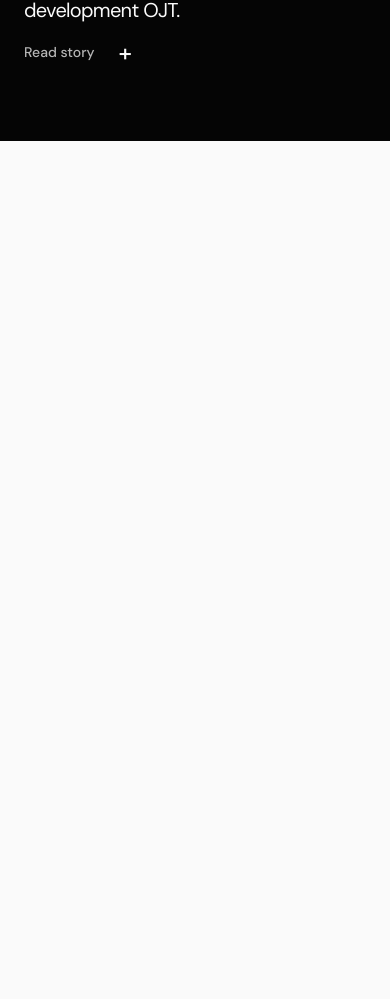
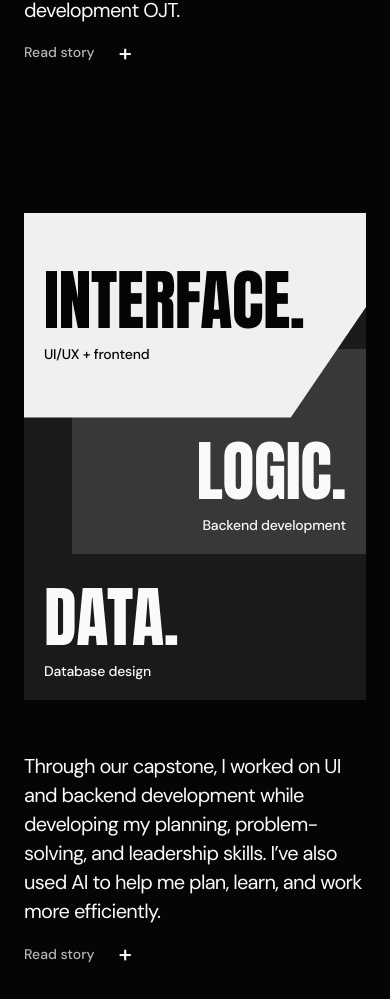
Before and after one commit to hanscsignacio/my-portfolio, a React (Vite) app: page / in a window 390 px wide. Shown: the part 2069-3068 px from the top of the page. Before the commit the page ends 2210 px from the top, so only its background shows below. Built offline with nearby package versions, Linux system fonts and the light colour scheme.

Commit message:
feat: add about approach section

```diff
--- a/src/components/About/About.css
+++ b/src/components/About/About.css
@@ -160,3 +160,102 @@
   line-height: 1.35;
   letter-spacing: -0.04em;
 }
+
+/* Approach layout and shared panel styles. */
+.about__approach {
+  padding-top: clamp(4rem, 7vw, 8rem);
+  padding-bottom: clamp(4rem, 7vw, 8rem);
+}
+
+.about__approach-inner {
+  max-width: 82rem;
+}
+
+.about__layers {
+  position: relative;
+  isolation: isolate;
+  width: 100%;
+  height: clamp(30rem, 40vw, 40rem);
+  margin: 0;
+  font-family: var(--font-display);
+  font-weight: 400;
+  line-height: 1;
+  letter-spacing: -0.025em;
+}
+
+.about__layer {
+  position: absolute;
+  display: flex;
+  flex-direction: column;
+  gap: 1rem;
+  padding: clamp(1.5rem, 3vw, 3rem);
+}
+
+.about__layer-word {
+  display: block;
+  width: max-content;
+  max-width: 100%;
+}
+
+.about__layer-caption {
+  display: block;
+  font-family: var(--font-body);
+  font-size: clamp(0.875rem, 1vw, 1rem);
+  font-weight: 500;
+  line-height: 1.3;
+  letter-spacing: -0.015em;
+}
+
+/* Interface panel. */
+.about__layer--interface {
+  z-index: 3;
+  top: 0;
+  left: 0;
+  width: 80%;
+  height: 50%;
+  justify-content: center;
+  background: #f0f0f0;
+  color: var(--about-ink);
+  font-size: clamp(4rem, 10.5vw, 10.5rem);
+  clip-path: polygon(0 0, 100% 0, 100% 46%, 78% 100%, 0 100%);
+}
+
+/* Logic panel. */
+.about__layer--logic {
+  z-index: 2;
+  top: 24%;
+  left: 26%;
+  width: 74%;
+  height: 42%;
+  align-items: flex-end;
+  justify-content: flex-end;
+  background: #383838;
+  color: var(--about-paper);
+  font-size: clamp(3.5rem, 8.2vw, 8.25rem);
+}
+
+/* Data panel. */
+.about__layer--data {
+  z-index: 1;
+  top: 12%;
+  right: 0;
+  bottom: 0;
+  left: 12%;
+  justify-content: flex-end;
+  background: #1a1a1a;
+  color: var(--about-paper);
+  font-size: clamp(3.5rem, 7.5vw, 8rem);
+}
+
+/* Capstone description. */
+.about__approach-content {
+  width: min(88%, 43rem);
+  margin-top: 3rem;
+  margin-left: 12%;
+}
+
+.about__approach-content .about-expandable-text__paragraph:first-child {
+  font-size: clamp(1.4rem, 2vw, 1.875rem);
+  line-height: 1.45;
+  letter-spacing: -0.03em;
+}
--- a/src/components/About/About.jsx
+++ b/src/components/About/About.jsx
@@ -1,5 +1,6 @@
 // About subsections.
 import AboutStory from "./AboutStory";
+import AboutApproach from "./AboutApproach";
 
 // About styles.
 import "./About.css";
@@ -60,6 +61,9 @@ function About() {
 
       {/* Personal introduction. */}
       <AboutStory />
+
+      {/* 'Interface, logic, and data.' Section */}
+      <AboutApproach />
     </section>
   );
 }
--- a/src/components/About/About.responsive.css
+++ b/src/components/About/About.responsive.css
@@ -111,3 +111,49 @@
     padding-bottom: 4rem;
   }
 }
+
+/* Approach: tablet and phone. */
+@media (max-width: 820px) {
+  .about__layers {
+    height: clamp(28rem, 125vw, 36rem);
+  }
+
+  .about__layer {
+    gap: 0.75rem;
+    padding: clamp(1.25rem, 4vw, 2rem);
+  }
+
+  .about__layer-caption {
+    font-size: 0.875rem;
+  }
+
+  .about__layer--interface {
+    width: 100%;
+    height: 42%;
+    font-size: clamp(2.75rem, 17vw, 7rem);
+  }
+
+  .about__layer--logic {
+    top: 28%;
+    left: 14%;
+    width: 86%;
+    height: 42%;
+    font-size: clamp(2.75rem, 17vw, 6rem);
+  }
+
+  .about__layer--data {
+    top: 14%;
+    left: 0;
+    font-size: clamp(2.75rem, 17vw, 6rem);
+  }
+
+  .about__approach-content {
+    width: 100%;
+    margin-top: 3rem;
+    margin-left: 0;
+  }
+
+  .about__approach-content .about-expandable-text__paragraph:first-child {
+    font-size: clamp(1.25rem, 3.5vw, 1.625rem);
+  }
+}
--- /dev/null
+++ b/src/components/About/AboutApproach.jsx
@@ -0,0 +1,56 @@
+// Capstone content and expandable text.
+import { approachContent } from "./aboutContent";
+import AboutExpandableText from "./AboutExpandableText";
+
+// Interface, logic, and data.
+function AboutApproach() {
+  return (
+    <section
+      className="about__scene about__approach"
+      id="about-approach"
+      aria-labelledby="approach-heading"
+    >
+      <div className="about__approach-inner">
+        {/* Layered headline. */}
+        <h3
+          className="about__layers"
+          id="approach-heading"
+          aria-label="Interface. Logic. Data."
+        >
+          {/* Interface layer. */}
+          <span
+            className="about__layer about__layer--interface"
+            aria-hidden="true"
+          >
+            <span className="about__layer-word">INTERFACE.</span>
+            <span className="about__layer-caption">UI/UX + frontend</span>
+          </span>
+
+          {/* Backend layer. */}
+          <span className="about__layer about__layer--logic" aria-hidden="true">
+            <span className="about__layer-word">LOGIC.</span>
+            <span className="about__layer-caption">Backend development</span>
+          </span>
+
+          {/* Database layer. */}
+          <span className="about__layer about__layer--data" aria-hidden="true">
+            <span className="about__layer-word">DATA.</span>
+            <span className="about__layer-caption">Database design</span>
+          </span>
+        </h3>
+
+        {/* Expandable capstone description. */}
+        <div className="about__approach-content">
+          <AboutExpandableText
+            label={approachContent.label}
+            summary={approachContent.summary}
+            paragraphs={approachContent.paragraphs}
+          />
+        </div>
+      </div>
+    </section>
+  );
+}
+
+// Export the component.
+export default AboutApproach;
--- a/src/components/About/aboutContent.js
+++ b/src/components/About/aboutContent.js
@@ -16,3 +16,24 @@ export const personContent = {
     "Over time, I’ve grown to enjoy figuring things out, trying unfamiliar tools, and seeing my work improve. I still have plenty to learn, and I’m interested in opportunities where I can put what I know into practice while learning from others.",
   ],
 };
+
+// Capstone experience.
+export const approachContent = {
+  // Screen-reader label for the description controls.
+  label: "My capstone experience",
+
+  // Short description.
+  summary:
+    "Through our capstone, I worked on UI and backend development while developing my planning, problem-solving, and leadership skills. I’ve also used AI to help me plan, learn, and work more efficiently.",
+
+  // Full description.
+  paragraphs: [
+    "Through our capstone project, I worked on both UI and backend development. I also led UI/UX and database design, researched tools, and helped with testing and fixing issues.",
+
+    "The project gave me practice in planning how features should work, comparing possible approaches, and breaking larger tasks into smaller steps. When something did not work as expected, I helped investigate the cause, test possible fixes, and check how the changes affected other parts of the application.",
+
+    "In my learning and project work, I’ve also used AI tools to help me plan tasks, understand unfamiliar topics, and work more efficiently.",
+
+    "Leadership was also something I developed during college, especially as our capstone project lead. I gained experience coordinating tasks, explaining decisions, and listening to different points of view. Working with different people helped me become more comfortable taking responsibility, supporting teammates, and doing my share to keep the project moving.",
+  ],
+};
```
